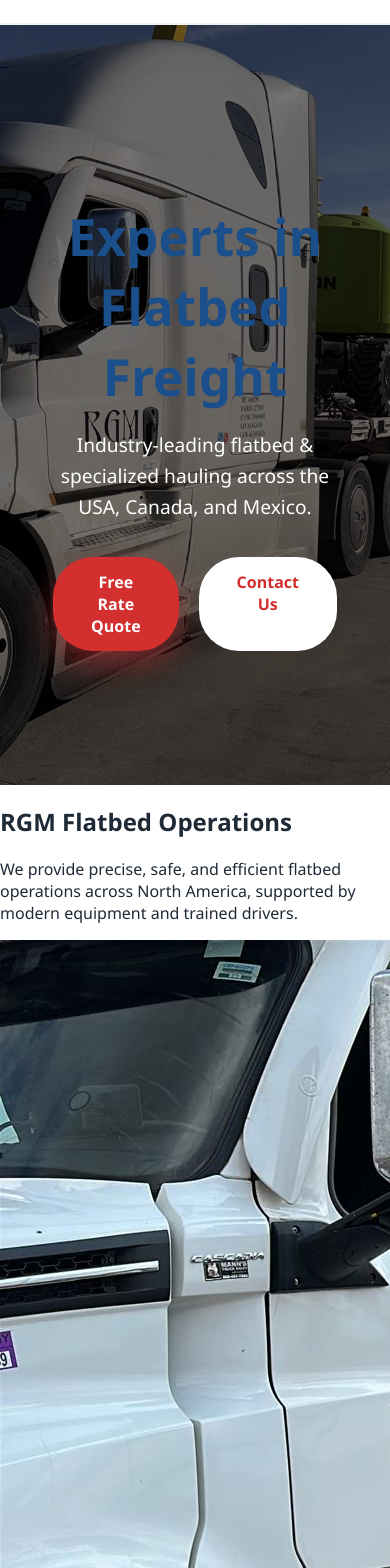
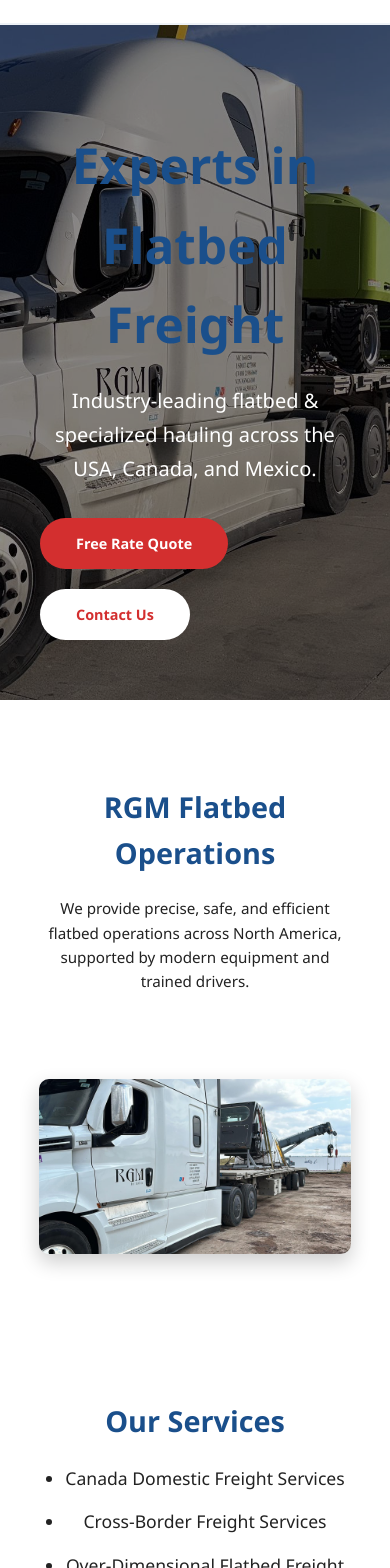
Before and after one commit to MrVenom786/rgm-web-frontend, a React (Create React App) app: page /haul in a window 390 px wide. Shown: the part 360-1928 px from the top of the page. Built offline with nearby package versions, Linux system fonts and the light colour scheme.

Commit message:
Refactor Haul.css for improved styles and layout
Refactor Haul.css to improve styling consistency and responsiveness. Adjusted button styles, layout properties, and media queries for better visual presentation.

```diff
--- a/src/styles/Haul.css
+++ b/src/styles/Haul.css
@@ -1,228 +1,171 @@
-:root {
-  --rgm-blue: #1a4f8b;
-  --rgm-red: #d32f2f;
+/* ================= GLOBAL ================= */
+.haul-page {
+  font-family: 'Segoe UI', Tahoma, Geneva, Verdana, sans-serif;
+  color: #222;
+  line-height: 1.6;
+  background-color: #fff;
 }
 
-/* ================= PAGE ================= */
-.haul-page {
-  font-family: "Segoe UI", Arial, sans-serif;
-  overflow-x: hidden;
-  background: #ffffff;
-}
+.company-color { color: #1a4f8b; }
 
 /* ================= HERO ================= */
 .haul-hero {
-  position: relative;
-  height: 90vh;
+  position: relative; width: 100%; height: 80vh; overflow: hidden;
+}
+.haul-hero-image-full {
+  width: 100%; height: 100%; object-fit: cover; transition: opacity 1s ease-in-out;
+}
+.haul-hero-overlay {
+  position: absolute; top:0; left:0; width:100%; height:100%;
+  background: rgba(0,0,0,0.4);
+  display: flex; align-items:center; justify-content:center; padding:0 20px;
+}
+.haul-hero-content { color:#fff; text-align:center; max-width:800px; }
+.haul-hero-content h1 { font-size:3rem; margin-bottom:1rem; }
+.haul-hero-content p { font-size:1.2rem; margin-bottom:2rem; }
+.haul-hero-buttons { display:flex; gap:20px; flex-wrap:wrap; }
+.haul-btn { padding:12px 28px; border-radius:6px; font-weight:bold; text-decoration:none; cursor:pointer; transition:all 0.3s ease; }
+.haul-btn.primary { background-color:#1a4f8b; color:#fff; }
+.haul-btn.primary:hover { background-color:#153c6d; }
+.haul-btn.secondary { background-color:#fff; color:#1a4f8b; border:2px solid #1a4f8b; }
+.haul-btn.secondary:hover { background-color:#1a4f8b; color:#fff; }
+
+/* ================= MAIN SECTION SIDE-BY-SIDE ================= */
+.haul-section { padding:60px 10%; }
+.haul-section-content {
+  display:flex; align-items:center; gap:40px; flex-wrap:wrap;
+}
+.haul-section-content.reverse { flex-direction: row-reverse; }
+.haul-section-text { flex:1 1 500px; }
+.haul-section-text h2 { font-size:2rem; margin-bottom:20px; }
+.haul-section-text p, .haul-section-text ul { font-size:1.1rem; }
+.haul-section-image { flex:1 1 400px; display:flex; justify-content:center; }
+.haul-section-image img {
+  width:100%; max-width:400px; border-radius:10px; object-fit:cover;
+  box-shadow:0 8px 20px rgba(0,0,0,0.2);
 }
 
-.haul-hero img {
-  position: absolute;
-  inset: 0;
-  width: 100%;
-  height: 100%;
-  object-fit: cover;
-}
+/* ================= BENEFITS ================= */
+.haul-benefits { padding:60px 10%; max-width:1000px; margin:0 auto; }
+.haul-benefits h2 { font-size:2rem; margin-bottom:30px; text-align:center; }
+.haul-benefit-list { list-style-type:disc; padding-left:20px; }
+.benefit-item { margin-bottom:15px; font-size:1.1rem; }
 
-/* Overlay correctly covering image */
+/* ================= CTA ================= */
+.haul-cta { padding:80px 10%; text-align:center; background-color:#1a4f8b; color:#fff; }
+.haul-cta h2 { font-size:2.2rem; margin-bottom:20px; }
+.haul-cta p { font-size:1.2rem; margin-bottom:30px; }
+.haul-cta-buttons { display:flex; justify-content:center; gap:20px; flex-wrap:wrap; }
+
+/* ================= SCROLL REVEAL ================= */
+.haul-reveal { opacity:0; transform:translateY(20px); transition:opacity 1s ease, transform 1s ease; }
+.haul-reveal.visible { opacity:1; transform:translateY(0); }
+
+/* ================= RESPONSIVE ================= */
+@media(max-width:1024px) { .haul-section-content { flex-direction:column; text-align:center; } .haul-section-image { margin-top:30px; } }
+@media(max-width:480px) { .haul-section-text h2 { font-size:1.8rem; } .haul-section-text p, .haul-section-text ul { font-size:0.95rem; } .haul-btn { padding:10px 18px; font-size:0.9rem; } }
+/* HERO ALIGNMENT FIX */
 .haul-hero-overlay {
   position: absolute;
   inset: 0;
-  z-index: 2;
-  background: rgba(0, 0, 0, 0.55);
+  background: rgba(0, 0, 0, 0.45);
   display: flex;
   align-items: center;
   justify-content: center;
 }
 
+.haul-hero-container {
+  width: 100%;
+  max-width: 1200px;
+  padding: 0 20px;
+  display: flex;
+  justify-content: center;
+}
+
 .haul-hero-content {
   text-align: center;
-  max-width: 820px;
-  padding: 60px;
-  color: #ffffff;
+  color: #fff;
+  max-width: 750px;
 }
 
 .haul-hero-content h1 {
-  font-size: 3.2rem;
-  font-weight: 800;
-  margin-bottom: 15px;
-  color: var(--rgm-blue);
+  font-size: 3.1rem;
+  font-weight: 700;
+  margin-bottom: 18px;
 }
 
 .haul-hero-content p {
-  font-size: 1.2rem;
-  line-height: 1.6;
-  color: #ffffff;
+  font-size: 1.25rem;
+  line-height: 1.7;
+  margin-bottom: 32px;
+}
+/* CTA BUTTON COLOR FIX */
+.haul-cta .haul-btn.primary {
+  background-color: #ffffff;
+  color: #1a4f8b;
 }
 
-/* ================= BUTTONS ================= */
-.haul-hero-buttons,
-.haul-cta-buttons {
-  margin-top: 35px;
-  display: flex;
-  justify-content: center;
-  gap: 20px;
+.haul-cta .haul-btn.primary:hover {
+  background-color: #e6eef6;
+  color: #1a4f8b;
 }
 
-.haul-btn {
-  padding: 14px 38px;
-  border-radius: 40px;
-  font-weight: 700;
-  text-decoration: none;
-  transition: 0.3s ease;
+.haul-cta .haul-btn.secondary {
+  background-color: transparent;
+  color: #ffffff;
+  border: 2px solid #ffffff;
 }
 
+.haul-cta .haul-btn.secondary:hover {
+  background-color: #ffffff;
+  color: #1a4f8b;
+}
+/* ===============================
+   HERO & CTA BUTTON – RED STYLE
+   (MATCHING PROVIDED CSS)
+================================ */
+
+/* PRIMARY RED BUTTON */
 .haul-btn.primary {
-  background: var(--rgm-red);
+  background: #d32f2f;
   color: #ffffff;
-  box-shadow: 0 14px 30px rgba(211, 47, 47, 0.45);
+  border: none;
+  border-radius: 40px;
+  padding: 14px 36px;
+  font-weight: 700;
+  transition: all 0.3s ease;
 }
 
+/* SECONDARY WHITE BUTTON */
 .haul-btn.secondary {
   background: #ffffff;
-  color: var(--rgm-red);
+  color: #d32f2f;
+  border: none;
+  border-radius: 40px;
+  padding: 14px 36px;
+  font-weight: 700;
+  transition: all 0.3s ease;
 }
 
+/* HOVER EFFECT (SAME AS YOUR HERO CSS) */
 .haul-btn:hover {
   transform: translateY(-4px);
 }
 
-/* ================= INTRO ================= */
-.haul-intro {
-  max-width: 900px;
-  margin: 100px auto;
-  text-align: center;
-  padding: 0 20px;
-}
+/* ===============================
+   CTA SECTION BUTTON FIX
+================================ */
 
-.haul-intro h2 {
-  color: var(--rgm-blue);
-  font-size: 2.5rem;
-  margin-bottom: 15px;
-}
-
-/* ================= SERVICES ================= */
-.haul-services {
-  display: grid;
-  grid-template-columns: repeat(auto-fit, minmax(260px, 1fr));
-  gap: 30px;
-  padding: 80px 8%;
-}
-
-.haul-service-card {
-  background: #ffffff;
-  padding: 35px;
-  border-radius: 18px;
-  text-align: center;
-  font-weight: 600;
-  box-shadow: 0 18px 40px rgba(0, 0, 0, 0.15);
-  transition: 0.4s ease;
-}
-
-.haul-service-card:hover {
-  transform: translateY(-10px);
-  box-shadow: 0 28px 60px rgba(26, 79, 139, 0.35);
-}
-
-/* ================= BENEFITS (UPDATED) ================= */
-.haul-benefits {
-  padding: 90px 8%;
-  background: #f7f7f7;
-  text-align: center;
-}
-
-.haul-benefits h2 {
-  color: var(--rgm-blue);
-  font-size: 2.6rem;
-  margin-bottom: 45px;
-}
-
-/* Benefit list */
-.haul-benefit-list {
-  list-style: none;
-  max-width: 950px;
-  margin: 0 auto;
-  padding: 0;
-}
-
-/* Individual benefit */
-.benefit-item {
-  position: relative;
-  background: #ffffff;
-  margin-bottom: 22px;
-  padding: 24px 30px 24px 64px;
-  border-radius: 14px;
-  font-size: 1.05rem;
-  line-height: 1.65;
-  color: #333333;
-  text-align: left;
-  box-shadow: 0 16px 35px rgba(0, 0, 0, 0.08);
-
-  opacity: 0;
-  transform: translateY(28px);
-  transition: all 0.6s ease;
-}
-
-/* Check icon */
-.benefit-item::before {
-  content: "✓";
-  position: absolute;
-  left: 26px;
-  top: 50%;
-  transform: translateY(-50%);
-  font-size: 1.4rem;
-  font-weight: 800;
-  color: var(--rgm-red);
-}
-
-/* Reveal animation */
-.haul-reveal.visible .benefit-item {
-  opacity: 1;
-  transform: translateY(0);
-}
-
-/* Stagger effect */
-.haul-reveal.visible .benefit-item:nth-child(1) {
-  transition-delay: 0.1s;
-}
-.haul-reveal.visible .benefit-item:nth-child(2) {
-  transition-delay: 0.25s;
-}
-.haul-reveal.visible .benefit-item:nth-child(3) {
-  transition-delay: 0.4s;
-}
-.haul-reveal.visible .benefit-item:nth-child(4) {
-  transition-delay: 0.55s;
-}
-
-/* ================= CTA ================= */
-.haul-cta {
-  background: linear-gradient(135deg, var(--rgm-blue), #0e2d4e);
-  padding: 90px 20px;
-  text-align: center;
+.haul-cta .haul-btn.primary {
+  background: #d32f2f;
   color: #ffffff;
 }
 
-.haul-cta h2 {
-  font-size: 2.6rem;
-  margin-bottom: 15px;
+.haul-cta .haul-btn.secondary {
+  background: #ffffff;
+  color: #d32f2f;
 }
 
-/* ================= SCROLL REVEAL ================= */
-.haul-reveal {
-  opacity: 0;
-  transform: translateY(60px);
-  transition: 0.9s ease;
+.haul-cta .haul-btn:hover {
+  transform: translateY(-4px);
 }
-
-.haul-reveal.visible {
-  opacity: 1;
-  transform: translateY(0);
-}
-
-/* ================= IMAGE SAFETY ================= */
-/* Prevent zoom / sink completely */
-.haul-hero img {
-  transform: none !important;
-  animation: none !important;
-}
```
